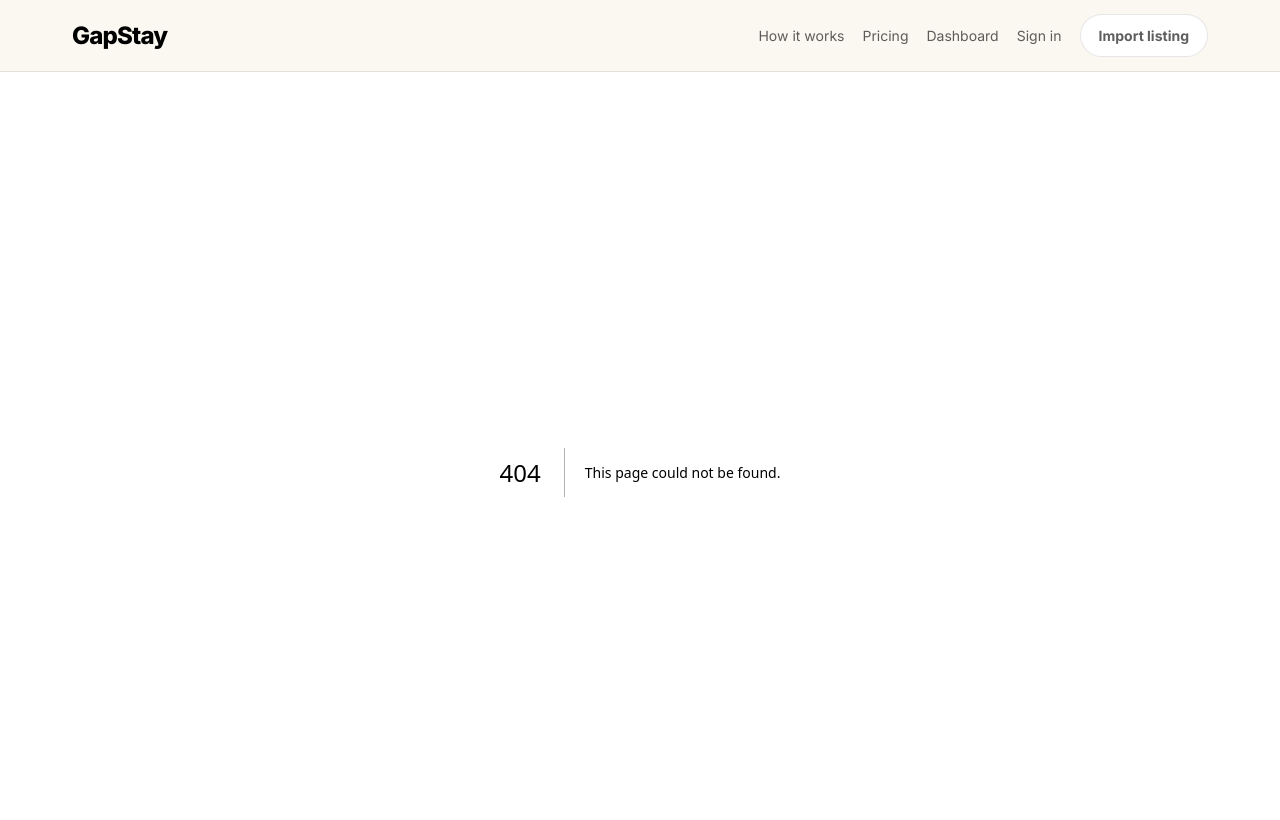
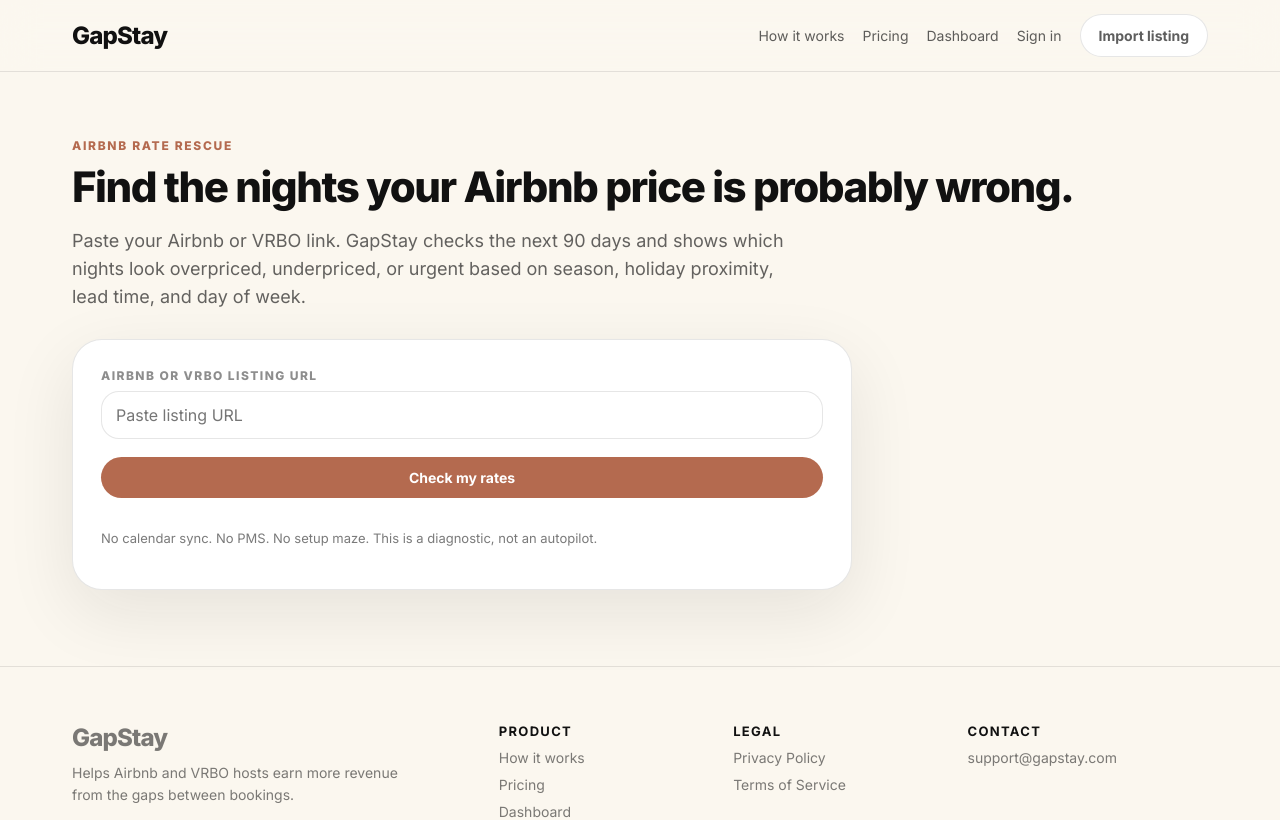
Before and after one commit to pissclams1/Pissclams, a Next.js app: page /price in a window 1280 px wide. Before the commit this address had no page. Shown: the top 820 px of the page. Built offline with nearby package versions, Linux system fonts and the light colour scheme.

Commit message:
Add simple rate diagnostic page

```diff
--- /dev/null
+++ b/app/price/page.tsx
@@ -0,0 +1,36 @@
+"use client";
+import { FormEvent, useState } from "react";
+
+type RateDay = { date: string; currentRate: number; recommendedRate: number; delta: number; status: "overpriced" | "underpriced" | "ok" | "urgent"; expectedOccupancy: number; confidence: number; reason: string };
+type Result = { ok: boolean; message?: string; needsRate?: boolean; baseRate?: number; city?: string; state?: string; summary?: { overpriced: number; underpriced: number; urgent: number; avgRecommendedRate: number }; days?: RateDay[] };
+
+function money(value:number){return new Intl.NumberFormat("en-US",{style:"currency",currency:"USD",maximumFractionDigits:0}).format(value||0)}
+function dateLabel(value:string){return new Date(`${value}T12:00:00`).toLocaleDateString("en-US",{month:"short",day:"numeric",weekday:"short"})}
+function statusLabel(status:RateDay["status"]){if(status==="urgent")return"Cut now";if(status==="overpriced")return"Likely high";if(status==="underpriced")return"Likely low";return"Close"}
+function statusColor(status:RateDay["status"]){if(status==="urgent")return"#b46a4f";if(status==="overpriced")return"#e87b6a";if(status==="underpriced")return"#7ecfaa";return"#ead27b"}
+
+export default function PricePage(){
+  const [url,setUrl]=useState("");
+  const [baseRate,setBaseRate]=useState("");
+  const [loading,setLoading]=useState(false);
+  const [result,setResult]=useState<Result|null>(null);
+  async function submit(e:FormEvent){e.preventDefault();setLoading(true);setResult(null);try{const response=await fetch("/api/rate-check",{method:"POST",headers:{"Content-Type":"application/json"},body:JSON.stringify({url,baseRate:Number(baseRate||0)})});setResult(await response.json())}catch{setResult({ok:false,message:"Could not run the rate check."})}finally{setLoading(false)}}
+  const urgent=result?.summary?.urgent||0;const over=result?.summary?.overpriced||0;const under=result?.summary?.underpriced||0;
+  return <main className="wrap section topspace">
+    <p className="kicker">Airbnb Rate Rescue</p>
+    <h1 className="big">Find the nights your Airbnb price is probably wrong.</h1>
+    <p className="lead" style={{fontSize:18,maxWidth:720}}>Paste your Airbnb or VRBO link. GapStay checks the next 90 days and shows which nights look overpriced, underpriced, or urgent based on season, holiday proximity, lead time, and day of week.</p>
+    <form onSubmit={submit} className="card pad grid" style={{marginTop:28,maxWidth:780}}>
+      <label><span className="label">Airbnb or VRBO listing URL</span><input className="input" type="url" value={url} onChange={e=>setUrl(e.target.value)} placeholder="Paste listing URL" required/></label>
+      {result?.needsRate?<label><span className="label">Current nightly rate</span><input className="input" type="number" value={baseRate} onChange={e=>setBaseRate(e.target.value)} placeholder="285" required/></label>:null}
+      <button className="darkpill" type="submit" disabled={loading}>{loading?"Checking rates...":"Check my rates"}</button>
+      <p className="small">No calendar sync. No PMS. No setup maze. This is a diagnostic, not an autopilot.</p>
+    </form>
+    {result&&!result.ok?<div className="errorBox" style={{marginTop:18,maxWidth:780}}>{result.message}</div>:null}
+    {result?.ok?<section style={{marginTop:32}}>
+      <div className="card pad" style={{background:"#111",color:"#fbf7ef"}}><p className="kicker" style={{color:"rgba(251,247,239,.55)"}}>Detected current rate</p><div className="grid grid3"><div><strong style={{fontSize:42}}>{money(result.baseRate||0)}</strong><p style={{color:"rgba(251,247,239,.6)"}}>Your anchor rate.</p></div><div><strong style={{fontSize:42}}>{over}</strong><p style={{color:"rgba(251,247,239,.6)"}}>Likely overpriced nights.</p></div><div><strong style={{fontSize:42}}>{under}</strong><p style={{color:"rgba(251,247,239,.6)"}}>Likely underpriced nights.</p></div></div>{urgent?<p style={{color:"#fbf7ef",marginTop:14}}><b>{urgent} urgent nights</b> may need a cut soon if you want them booked.</p>:null}</div>
+      <div style={{display:"grid",gap:10,marginTop:22}}>{(result.days||[]).slice(0,30).map(day=><article key={day.date} className="card pad" style={{display:"grid",gridTemplateColumns:"120px 1fr 120px",gap:16,alignItems:"center",borderLeft:`6px solid ${statusColor(day.status)}`}}><div><p className="kicker">{dateLabel(day.date)}</p><strong>{statusLabel(day.status)}</strong></div><div><p style={{margin:0}}><b>{money(day.currentRate)}</b> current → <b>{money(day.recommendedRate)}</b> recommended</p><p className="small" style={{margin:"6px 0 0"}}>{day.reason}</p></div><div style={{textAlign:"right"}}><strong>{day.expectedOccupancy}%</strong><p className="small" style={{margin:0}}>expected occupancy<br/>{day.confidence}% confidence</p></div></article>)}</div>
+      <div className="successBox" style={{marginTop:18}}><strong>Paid report idea:</strong> unlock all 90 days, CSV export, and weekly updates when recommendations change.</div>
+    </section>:null}
+  </main>
+}
```
